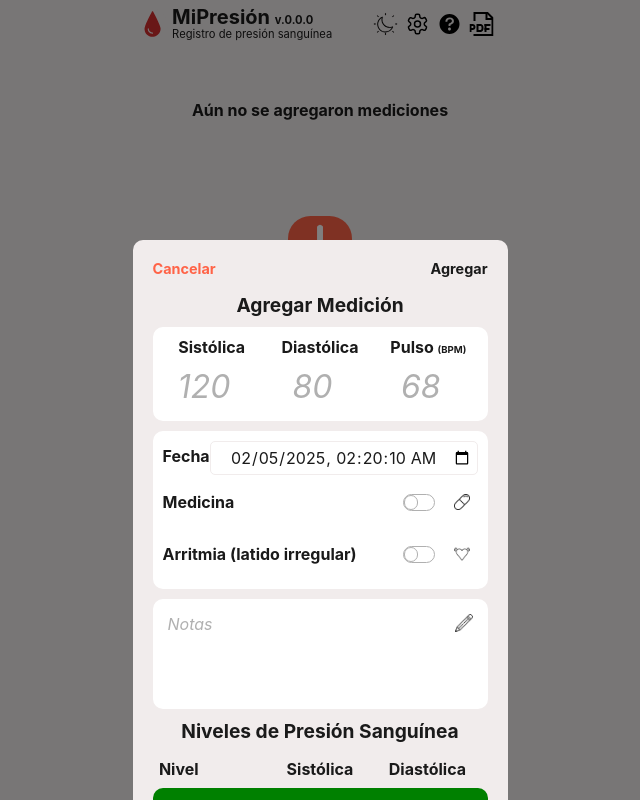
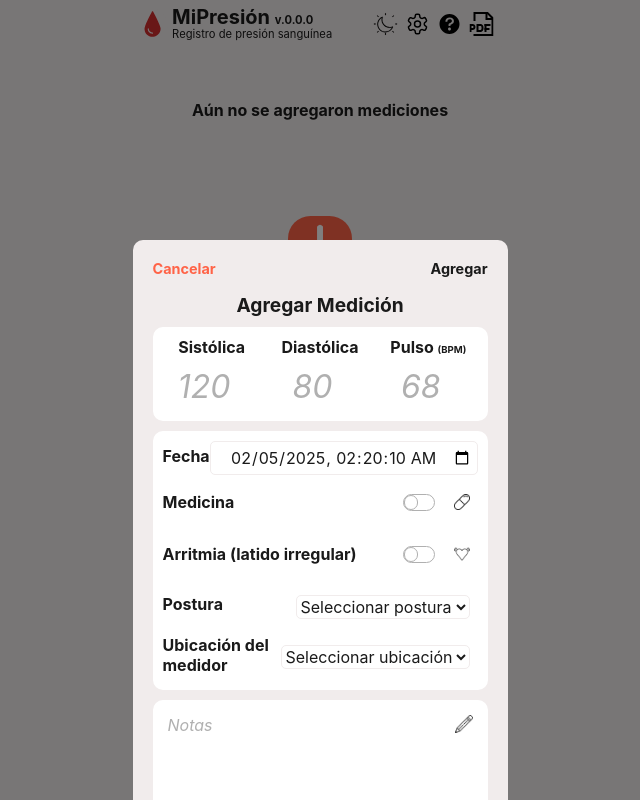
Before and after one commit to Jonatandb/MiPresion, a React (Vite) app: page /addedit in a window 1280 px wide. Shown: the whole page, without its empty margins (320-960 px from the left). Built offline with nearby package versions, Linux system fonts and the light colour scheme; no server answers; what @react-pdf/renderer would draw is missing.

Commit message:
Add functionality to record body posture and meter position

```diff
--- a/package.json
+++ b/package.json
@@ -1,7 +1,7 @@
 {
   "name": "mipresion",
   "description": "MiPresión - Registro de presión sanguínea por Jonatandb",
-  "version": "3.4.14",
+  "version": "3.4.15",
   "author": {
     "name": "Jonatandb",
     "email": "jonatandb@gmail.com",
--- a/src/components/AddEditLog/AddEditLog.module.css
+++ b/src/components/AddEditLog/AddEditLog.module.css
@@ -29,7 +29,6 @@
 .button:focus,
 .button:active {
   text-decoration: none;
-  outline: none;
   border: none;
 }
 
@@ -133,7 +132,6 @@
   font-family: inherit;
   border: none;
   resize: none;
-  outline: none;
   background-image: none;
   background-origin: content-box;
   background-size: 1.1rem 1.1rem;
@@ -258,3 +256,12 @@
   font-weight: bold;
   text-decoration: none;
 }
+
+.inputContainer select {
+  border: 1px solid var(--background-color);
+  background-color: var(--background-color-secondary);
+  color: var(--text-color);
+  font-size: 1rem;
+  font-family: inherit;
+  border-radius: 0.313rem;
+}
--- a/src/components/AddEditLog/AddEditLog.tsx
+++ b/src/components/AddEditLog/AddEditLog.tsx
@@ -21,7 +21,9 @@ export interface LogData {
   medicine: boolean;
   notes: string;
   date: string;
-  arrhythmia: boolean
+  arrhythmia: boolean;
+  posture: string;
+  deviceLocation: string;
 }
 
 interface AddEditLogProps {
@@ -38,7 +40,9 @@ const AddEditLog = ({ onClose }: AddEditLogProps) => {
       date: formatToISODateString(),
       medicine: false,
       arrhythmia: false,
-      notes: ""
+      notes: "",
+      posture: "",
+      deviceLocation: ""
     }
     return initialState
   })
@@ -272,6 +276,35 @@ const AddEditLog = ({ onClose }: AddEditLogProps) => {
                 </div>
               </label>
             </div>
+            <div className={`${styles.inputContainer} ${styles.fullWidth}`}>
+              <label className={styles.iconLabel} htmlFor="posture">Postura</label>
+              <div className={styles.iconContainer}>
+                <select
+                  id="posture"
+                  onChange={e => setData({ ...data, posture: e.target.value })}
+                  value={data.posture} >
+                  <option value="">Seleccionar postura</option>
+                  <option value="parado">Parado</option>
+                  <option value="sentado">Sentado</option>
+                  <option value="acostado">Acostado</option>
+                </select>
+              </div>
+            </div>
+            <div className={`${styles.inputContainer} ${styles.fullWidth}`}>
+              <label className={styles.iconLabel} htmlFor="location">Ubicación del medidor</label>
+              <div className={styles.iconContainer}>
+                <select
+                  id="location"
+                  onChange={e => setData({ ...data, deviceLocation: e.target.value })}
+                  value={data.deviceLocation} >
+                  <option value="">Seleccionar ubicación</option>
+                  <option value="b_derecho">Brazo derecho</option>
+                  <option value="b_izquierdo">Brazo izquierdo</option>
+                  <option value="m_derecha">Muñeca derecha</option>
+                  <option value="m_izquierda">Muñeca izquierda</option>
+                </select>
+              </div>
+            </div>
           </div>
 
           <div className={`${styles.row} ${styles.column}`}>
--- a/src/components/News/News.tsx
+++ b/src/components/News/News.tsx
@@ -12,6 +12,14 @@ const News = () => {
       <h3 className={styles.title}>¿Que hay de nuevo?</h3>
 
       <ul>
+
+        <li className={styles.newVersion}>
+          <strong>v.3.4.15</strong>
+          <ul>
+            <li>Se agrega funcionalidad que permite registrar postura corporal y posición del medidor.</li>
+            <li>Se mejora navegación por teclado en toda la aplicación.</li>
+          </ul>
+        </li>
 
         <li className={styles.newVersion}>
           <strong>v.3.4.8</strong>
--- a/src/contexts/LogContext.tsx
+++ b/src/contexts/LogContext.tsx
@@ -1,4 +1,3 @@
-
 import { createContext, useEffect, useState } from "react"
 import { LogData } from "@/components/AddEditLog/AddEditLog"
 import { formatToISODateString } from "@/utils/formatDateUtils"
@@ -22,7 +21,9 @@ const defaultLogPropertyValues: LogData = {
   date: formatToISODateString(),
   medicine: false,
   arrhythmia: false,
-  notes: ""
+  notes: "",
+  posture: "",
+  deviceLocation: ""
 }
 
 const LogContext = createContext<LogContextState>({} as LogContextState)
@@ -36,7 +37,7 @@ const cleanPulse = (log: LogData) => ({ ...log, pulse: !Number(log.pulse) || Num
 const LogContextProvider = ({ children }: { children: React.ReactNode }) => {
   const [logs, setLogs] = useState<LogData[]>(() => sortLogs(initialState))
   const [selectedLogId, setSelectedLogId] = useState("")
-  const [stateMigrated, setStateMigrated] = useState(false)
+  const [logsHaveBeenMigrated, setLogsHaveBeenMigrated] = useState(false)
 
   const addLog = (newLog: LogData) => {
     const id = crypto.randomUUID()
@@ -71,18 +72,18 @@ const LogContextProvider = ({ children }: { children: React.ReactNode }) => {
   }
 
   useEffect(() => {
-    if (logs.length > 0 && !stateMigrated) {
+    if (logs.length > 0 && !logsHaveBeenMigrated) {
       const updatedLogs = logs.map((log) => {
         const updatedLog = { ...defaultLogPropertyValues, ...log }
         return updatedLog
       })
       localStorage.setItem("logs", JSON.stringify(updatedLogs))
       setLogs(updatedLogs)
-      setStateMigrated(true)
+      setLogsHaveBeenMigrated(true)
     } else {
       localStorage.setItem("logs", JSON.stringify(logs))
     }
-  }, [logs, stateMigrated])
+  }, [logs, logsHaveBeenMigrated])
 
   return (
     <LogContext.Provider value={{ logs, addLog, updateLog, deleteLog, selectedLogId, setSelectedLogId, getLogById, resetLogs }}>
```
